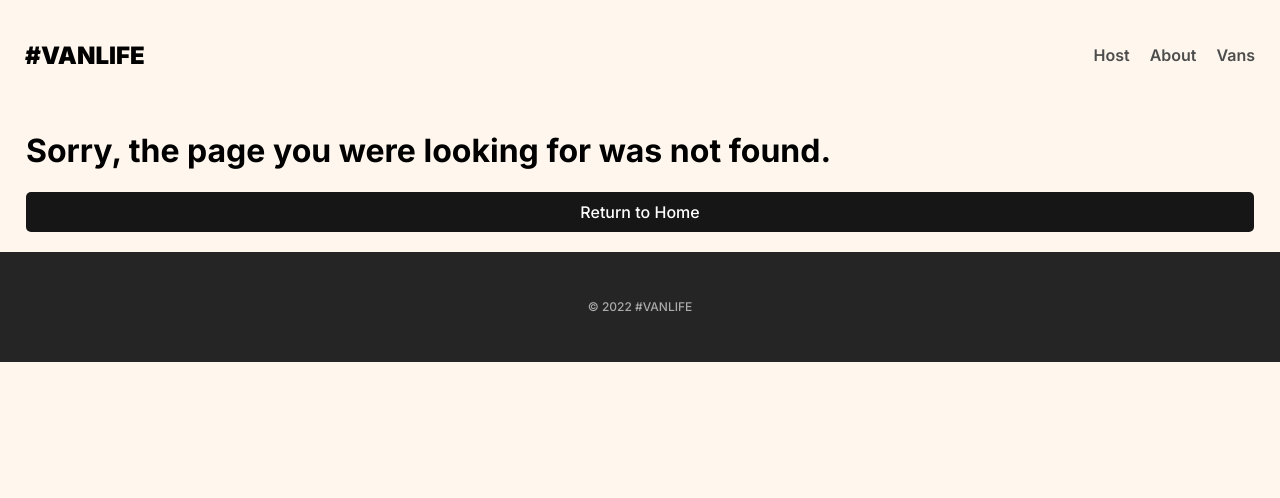
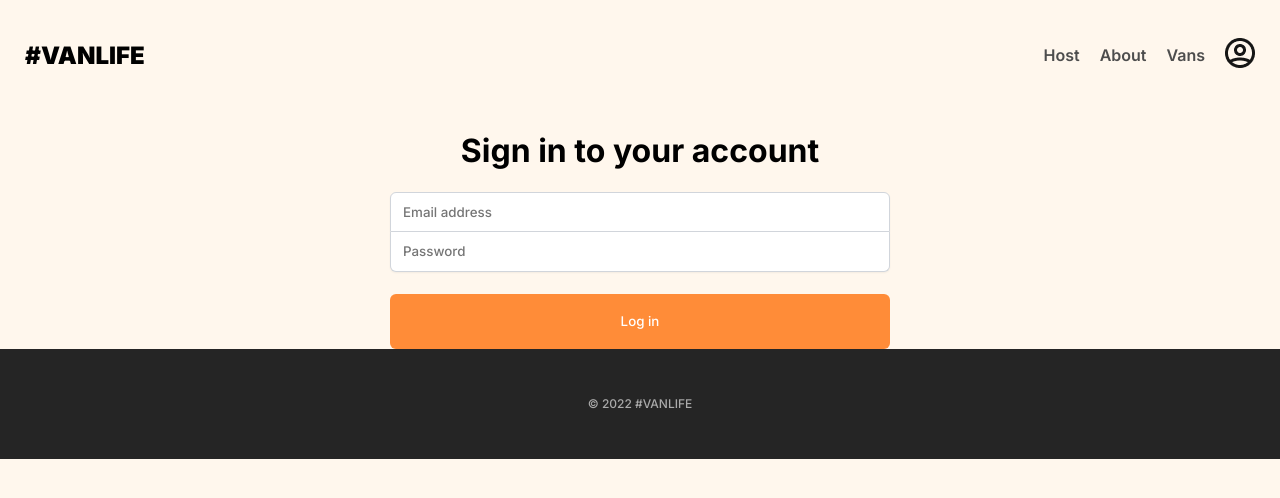
Before and after one commit to samirhembrom/VanLife, a React (Vite) app: page /login in a window 1280 px wide. Before the commit this address had no page. Shown: the top 498 px of the page. Built offline with nearby package versions, Linux system fonts and the light colour scheme; what miragejs would draw is missing.

Commit message:
Added a login form and seed user

```diff
--- a/App.jsx
+++ b/App.jsx
@@ -10,43 +10,83 @@ import {
 import Home from "./pages/Home"
 import About from "./pages/About"
 import Vans,{loader as loadVans} from "./pages/Vans/Vans"
-import VansDetails from "./pages/Vans/VansDetails"
+import VansDetails, {loader as loadVanDetail} from "./pages/Vans/VansDetails"
 import Dashboard from "./pages/Host/Dashboard"
 import Income from "./pages/Host/Income"
 import Layout from "./components/Layout"
 import Reviews from "./pages/Host/Reviews"
-import VansD from "./pages/Host/Vans"
-import VansDe from "./pages/Host/VansDetails"
+import VansD, {loader as load } from "./pages/Host/HostVans"
+import VansDe, {loader as loadHostVan } from "./pages/Host/HostVanDetails"
 import HostVanInfo from "./pages/Host/HostVanInfo"
 import HostVanPricing from "./pages/Host/HostVanPricing"
 import HostVanPhoto from "./pages/Host/HostVanPhotos"
 import HostLayout from "./components/HostLayout"
 import NotFound from "./pages/NotFound"
 import Error from "./components/Error"
+import Login, {loader as loginLoader } from "./pages/Login"
+import { requireAuth } from "./utils"
 import "./server"
-
 
 
 export default function App() {
     const router = createBrowserRouter(createRoutesFromElements(
         <Route path="/" element={<Layout/>}>
             <Route index element={<Home />} />
+            <Route
+                path="about"
+                element={<About />} />
+            <Route
+                path="login"
+                element={<Login />}
+                loader={loginLoader}/>
+            <Route
+                path="vans"
+                element={<Vans />}
+                loader={loadVans}
+                errorElement={<Error/>} />
+            <Route
+                path="vans/:id"
+                element={<VansDetails />}
+                loader={loadVanDetail}
+                errorElement={<Error/>}/>
             <Route path="/host" element={<HostLayout/>}>
-                <Route index element={<Dashboard />} />
-                <Route path="income" element={<Income />} />
-                <Route path="vans" element={<VansD />} />
-
-                <Route path="reviews" element={<Reviews />} />
-                <Route path="vans/:id" element={<VansDe/>}>
-                <Route index element={<HostVanInfo />} />
-                <Route path="pricing" element={<HostVanPricing />} />
-                <Route path="photos" element={<HostVanPhoto />} />
+                <Route
+                    index
+                    element={<Dashboard />}
+                    loader={async ()=> await requireAuth() } />
+                <Route
+                    path="income"
+                    element={<Income />}
+                    loader={async ()=> await requireAuth() } />
+                <Route
+                    path="reviews"
+                    element={<Reviews />}
+                    loader={async ()=> await requireAuth() } />
+                <Route
+                    path="vans"
+                    element={<VansD />}
+                    loader={ load }  />
+                <Route
+                    path="vans/:id"
+                    element={<VansDe/>}
+                    loader={ loadHostVan }  >
+                    <Route
+                        index
+                        element={<HostVanInfo />}
+                        loader={async ()=> await requireAuth()} />
+                    <Route
+                        path="pricing"
+                        element={<HostVanPricing />}
+                        loader={async ()=> await requireAuth()} />
+                    <Route
+                        path="photos"
+                        element={<HostVanPhoto />}
+                        loader={async ()=> await requireAuth()} />
                 </Route>
             </Route>
-            <Route path="about" element={<About />} />
-            <Route path="vans" element={<Vans />} loader={loadVans} errorElement={<Error/>} />
-            <Route path="vans/:id" element={<VansDetails />} />
-            <Route path="*" element={<NotFound/>}/>
+            <Route
+                path="*"
+                element={<NotFound/>}/>
         </Route>
     ))
     return (
--- a/components/Header.jsx
+++ b/components/Header.jsx
@@ -1,5 +1,6 @@
 import React from "react";
 import { Link, NavLink } from "react-router-dom";
+import imageUrl from "/assets/images/avatar-icon.png"
 
 export default function Header(){
 
@@ -7,9 +8,15 @@ export default function Header(){
         <nav className="nav">
             <Link className="nav--logo" to="/">#Vanlife</Link>
             <div className="nav--links">
-                <NavLink to="/Host" className={({isActive}) => isActive ? "isActive" : null }>Host</NavLink>
-                <NavLink to="/About" className={({isActive})=> isActive ? "isActive"  : null}>About</NavLink>
-                <NavLink to="/Vans" className={({isActive})=> isActive ? "isActive"  : null}>Vans</NavLink>
+                <NavLink to="/host" className={({isActive}) => isActive ? "isActive" : null }>Host</NavLink>
+                <NavLink to="/about" className={({isActive})=> isActive ? "isActive"  : null}>About</NavLink>
+                <NavLink to="/vans" className={({isActive})=> isActive ? "isActive"  : null}>Vans</NavLink>
+                <Link to="login" className="login-link">
+                    <img
+                        src={imageUrl}
+                        className="login-icon"
+                    />
+                </Link>
             </div>
         </nav>
     </header>
--- a/index.css
+++ b/index.css
@@ -31,6 +31,12 @@ a:hover {
     padding: 25px;
 }
 
+.nav--links{
+    display: flex;
+    justify-content: center;
+    align-items: center;
+}
+
 .nav--logo{
     text-decoration: none;
     margin: 0;
@@ -51,6 +57,16 @@ header a {
     margin-left:20px;
     font-weight: 600;
     color: #4D4D4D;
+}
+
+footer{
+    height: 110px;
+    color: #AAA;
+    font-size: .75rem;
+    display: flex;
+    align-items: center;
+    justify-content: center;
+    background-color: #252525;
 }
 
 /* Home Page */
@@ -602,14 +618,53 @@ i[class*='van-type-'] {
     margin-bottom: 20px;
 }
 
-/* Footer */
+/* Login */
+.login-container {
+    display: flex;
+    flex-direction: column;
+    align-items: center;
+    padding-inline: 27px;
+}
 
-footer{
-    height: 110px;
-    color: #AAA;
-    font-size: .75rem;
+.login-form {
     display: flex;
-    align-items: center;
-    justify-content: center;
-    background-color: #252525;
+    flex-direction: column;
+    width: 100%;
+    max-width: 500px;
 }
+
+.login-form > input {
+    border: 1px solid rgba(209, 213, 219);
+    height: 40px;
+    text-indent: 10px;
+    font-family: "Inter", sans-serif;
+    box-shadow: 0px 1px 2px rgba(0, 0, 0, 0.05);
+    font-weight: 400;
+}
+
+.login-form > input:focus {
+    outline: none;
+}
+
+.login-form > input:first-of-type {
+    border-radius: 6px 6px 0px 0px;
+}
+
+.login-form > input:last-of-type {
+    border-radius: 0px 0px 6px 6px;
+    border-top: none;
+}
+
+.login-form > button {
+    background-color: #FF8C38;
+    border: none;
+    border-radius: 6px;
+    height: 55px;
+    margin-top: 22px;
+    color: white;
+    font-family: "Inter", sans-serif;
+}
+
+.red {
+    color: #cc0000;
+}
--- a/pages/Host/Vans.jsx
+++ b/pages/Host/HostVans.jsx
@@ -1,14 +1,16 @@
 import React from "react";
-import { Link } from "react-router-dom";
-import {getVans} from "../../api"
+import { Link, useLoaderData } from "react-router-dom";
+import { getHostVans } from "../../api"
+import { requireAuth } from "../../utils"
+
+export async function loader(){
+    await requireAuth()
+    return getHostVans()
+}
 
 export default function Vans(){
-    const [vans,setVans] = React.useState([]);
-    React.useEffect(()=>{
-        fetch("/api/host/vans")
-            .then(res=> res.json())
-            .then(data=>setVans(data.vans))
-    },[])
+
+    const vans = useLoaderData();
 
     const vanList = vans.map( van => (
         <Link to={van.id} key={van.id}>
@@ -26,14 +28,9 @@ export default function Vans(){
         <div className="vanslist">
             <h1>Your Listed vans list</h1>
             <div className="vanslist--card">
-                { vans.length > 0 ? (
-                    <section>
-                        {vanList}
-                    </section>
-                ): (
-                    <h2>Loading</h2>
-                )
-            }
+                <section>
+                    {vanList}
+                </section>
             </div>
         </div>
 
--- /dev/null
+++ b/pages/Login.jsx
@@ -0,0 +1,63 @@
+import React from "react"
+import { useLoaderData } from "react-router-dom"
+import { loginUser } from "../api"
+
+export function loader({request}){
+    return new URL(request.url).searchParams.get("message")
+}
+
+export default function Login() {
+    const [status, setStatus] = React.useState("idle")
+    const [loginFormData, setLoginFormData] = React.useState({ email: "", password: "" })
+    const [error, setError] = React.useState(null)
+    const message = useLoaderData();
+
+    function handleSubmit(e) {
+        e.preventDefault()
+        console.log(loginFormData)
+        setStatus("submitting")
+        setError(null)
+        loginUser(loginFormData)
+            .then(data=> console.log(data))
+            .catch( (err)=> setError(err))
+            .finally(() => setStatus("idle"))
+
+    }
+
+    function handleChange(e) {
+        const { name, value } = e.target
+        setLoginFormData(prev => ({
+            ...prev,
+            [name]: value
+        }))
+    }
+
+    return (
+        <div className="login-container">
+            <h1>Sign in to your account</h1>
+            {message && <h2 className="red">{message}</h2> }
+            {error && <h2 className="red">{error.message}</h2> }
+            <form onSubmit={handleSubmit} className="login-form">
+                <input
+                    name="email"
+                    onChange={handleChange}
+                    type="email"
+                    placeholder="Email address"
+                    value={loginFormData.email}
+                />
+                <input
+                    name="password"
+                    onChange={handleChange}
+                    type="password"
+                    placeholder="Password"
+                    value={loginFormData.password}
+                />
+                <button disabled={status==="submitting"}>
+                    { status === "submitting" ?
+                        "Logging in..." : "Log in"}
+                </button>
+            </form>
+        </div>
+    )
+
+}
--- a/server.js
+++ b/server.js
@@ -4,6 +4,7 @@ import { createServer, Model, Response } from "miragejs"
 createServer({
     models: {
         vans: Model,
+        users: Model
     },
 
     seeds(server) {
@@ -13,6 +14,7 @@ createServer({
         server.create("van", { id: "4", name: "Dreamfinder", price: 65, description: "Dreamfinder is the perfect van to travel in and experience. With a ceiling height of 2.1m, you can stand up in this van and there is great head room. The floor is a beautiful glass-reinforced plastic (GRP) which is easy to clean and very hard wearing. A large rear window and large side windows make it really light inside and keep it well ventilated.", imageUrl: "https://assets.scrimba.com/advanced-react/react-router/dreamfinder.png", type: "simple", hostId: "789" })
         server.create("van", { id: "5", name: "The Cruiser", price: 120, description: "The Cruiser is a van for those who love to travel in comfort and luxury. With its many windows, spacious interior and ample storage space, the Cruiser offers a beautiful view wherever you go.", imageUrl: "https://assets.scrimba.com/advanced-react/react-router/the-cruiser.png", type: "luxury", hostId: "789" })
         server.create("van", { id: "6", name: "Green Wonder", price: 70, description: "With this van, you can take your travel life to the next level. The Green Wonder is a sustainable vehicle that's perfect for people who are looking for a stylish, eco-friendly mode of transport that can go anywhere.", imageUrl: "https://assets.scrimba.com/advanced-react/react-router/green-wonder.png", type: "rugged", hostId: "123" })
+        server.create("user", { id: "123", email: "b@b.com", password: "p123", name: "Bob" })
     },
 
     routes() {
@@ -40,5 +42,23 @@ createServer({
             const id = request.params.id
             return schema.vans.findBy({ id, hostId: "123" })
         })
+
+        this.post("/login", (schema, request) => {
+            const { email, password } = JSON.parse(request.requestBody)
+            // This is an extremely naive version of authentication. Please don't
+            // do this in the real world, and never save raw text passwords
+            // in your database 😇
+            const foundUser = schema.users.findBy({ email, password })
+            if (!foundUser) {
+                return new Response(401, {}, { message: "No user with those credentials found!" })
+            }
+
+            // At the very least, don't send the password back to the client 😅
+            foundUser.password = undefined
+            return {
+                user: foundUser,
+                token: "Enjoy your pizza, here's your tokens."
+            }
+        })
     }
 })
--- /dev/null
+++ b/utils.js
@@ -0,0 +1,11 @@
+import { redirect } from "react-router-dom";
+
+export async function requireAuth(){
+    const isLoggedIn = false
+    const response = redirect("/login?message=You must login first")
+    if (!isLoggedIn) {
+        response.body = true
+        return response
+    }
+    return null
+}
```
Also changed, not shown: api.js (+36 -4 lines), pages/Host/HostVanDetails.jsx (renamed from pages/Host/VansDetails.jsx, +10 -14 lines), pages/Vans/VansDetails.jsx (+7 -9 lines), assets/images/avatar-icon.png (added).
